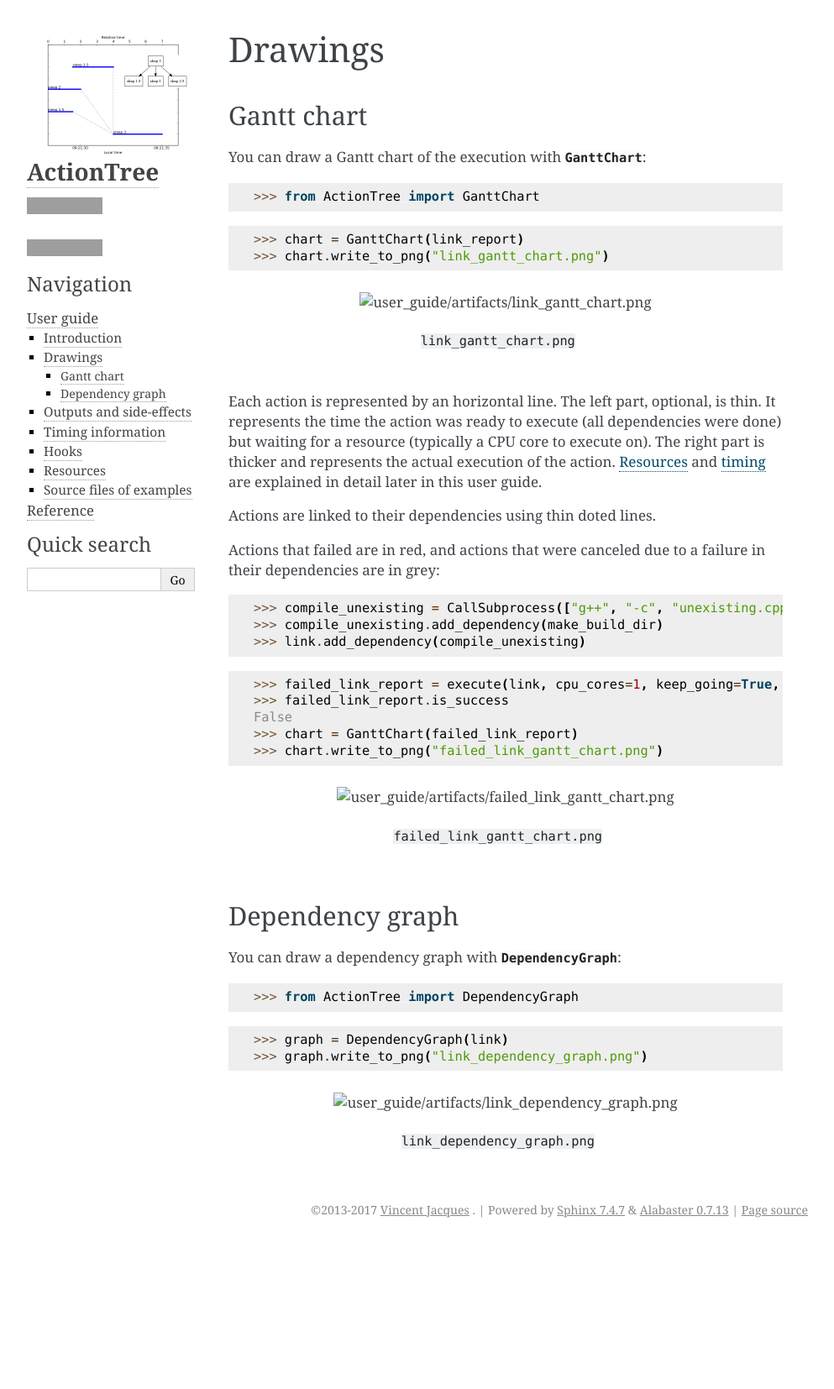
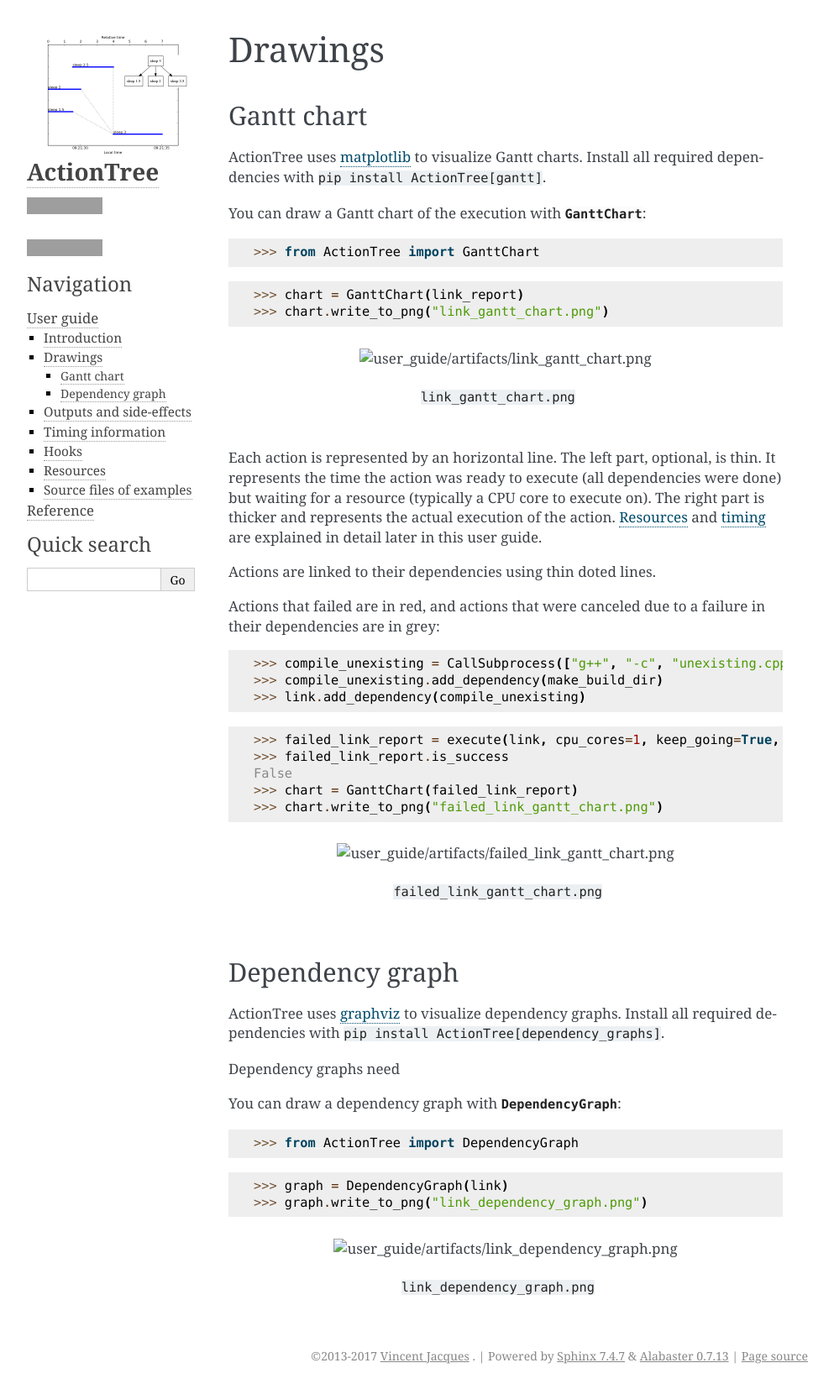
Before and after one commit to jacquev6/ActionTree, a Sphinx documentation site: the page built from doc/user_guide/drawings.rst, in a window 1280 px wide. Shown: the whole page at 84% size, without its empty margins (148-1141 px from the left). Built offline with Sphinx 7.4.7, drawn with Linux system fonts in a browser that asks for light colours; the version number is read from the project's files by our own code; before the commit the page ends 1480 px from its top, so only the background shows below that; grey boxes are pictures that could not be loaded.

Commit message:
Update docs with new extra targets

```diff
--- a/README.rst
+++ b/README.rst
@@ -51,6 +51,10 @@ Install from PyPI::
 
     $ pip install ActionTree
 
+With dependencies to create Gantt charts and dependency graphs::
+
+    $ pip install 'ActionTree[dependency_graphs,gantt]'
+
 Import:
 
 >>> from ActionTree import execute
--- a/doc/user_guide/drawings.rst
+++ b/doc/user_guide/drawings.rst
@@ -12,6 +12,11 @@ Drawings
 
 Gantt chart
 -----------
+
+ActionTree uses `matplotlib`_ to visualize Gantt charts. Install all
+required dependencies with ``pip install ActionTree[gantt]``.
+
+.. _`matplotlib`: https://pypi.python.org/pypi/matplotlib
 
 You can draw a Gantt chart of the execution with :class:`.GanttChart`:
 
@@ -53,6 +58,14 @@ False
 Dependency graph
 ----------------
 
+ActionTree uses `graphviz`_ to visualize dependency graphs. Install all
+required dependencies with ``pip install
+ActionTree[dependency_graphs]``.
+
+.. _`graphviz`: https://pypi.python.org/pypi/graphviz
+
+Dependency graphs need
+
 You can draw a dependency graph with :class:`.DependencyGraph`:
 
 >>> from ActionTree import DependencyGraph
```
